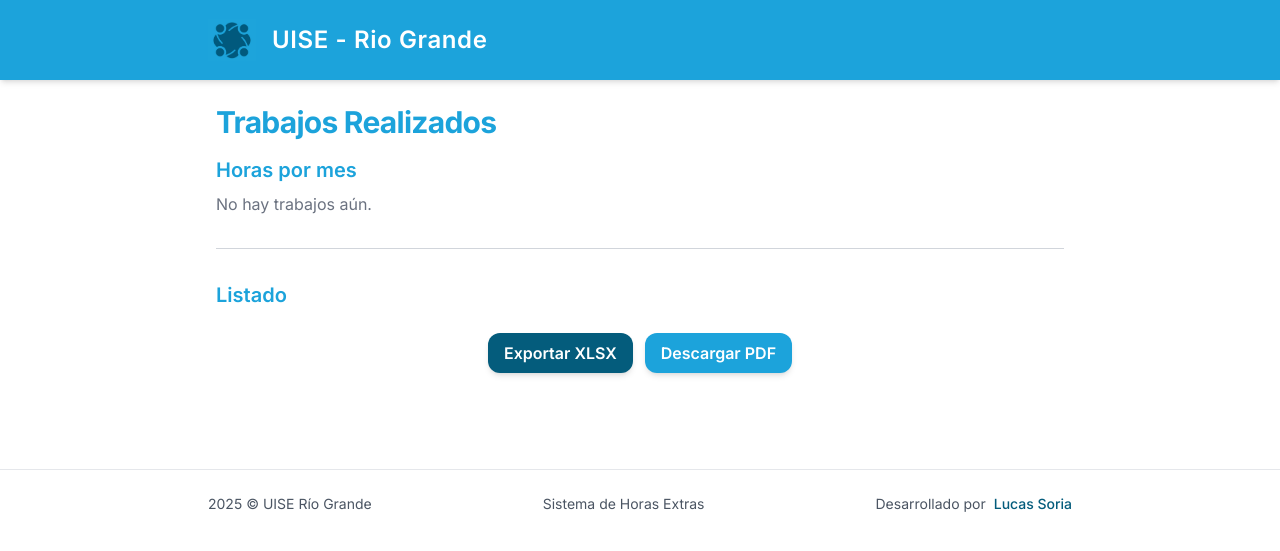
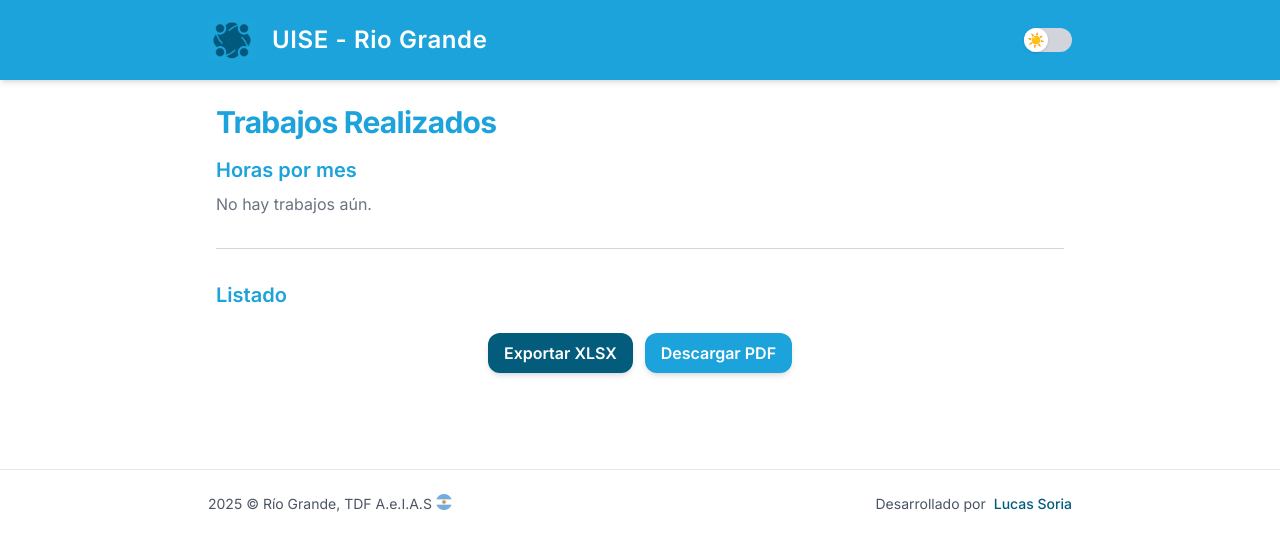
Before and after one commit to LUCAS-SO/django_jardineria, a Django app: page / in a window 1280 px wide. Shown: the top 551 px of the page. Run offline with Django 5.2, Linux system fonts and the light colour scheme; data that the repository does not hold is empty; some libraries are stand-ins or nearby versions.

Commit message:
Added toggle and modified footer

```diff
--- a/src/templates/base.html
+++ b/src/templates/base.html
@@ -8,6 +8,9 @@
     <!-- Inter Font -->
     <link href="https://fonts.googleapis.com/css2?family=Inter:wght@300;400;500;600;700&display=swap" rel="stylesheet">
     <style>
+        html {
+            transition: background-color 0.3s ease, color 0.3s ease;
+        }
         body {
             font-family: 'Inter', sans-serif;
         }
@@ -19,7 +22,7 @@
     <script src="https://cdn.tailwindcss.com"></script>
     <script>
         tailwind.config = {
-            darkMode: 'media',
+            darkMode: 'class',
             theme: {
                 extend: {
                     colors: {
@@ -36,14 +39,46 @@
 
     <!-- NAV -->
     <nav class="w-full bg-primary text-white shadow-md">
-        <div class="max-w-4xl mx-auto flex items-center gap-4 p-4">
-            <a href="{% url 'job-list' %}" class="flex items-center gap-4">
+    <div class="max-w-4xl mx-auto flex items-center justify-between p-4">
+
+        <!-- LOGO + TÍTULO -->
+        <div class="flex items-center gap-4">
+            <a href="{% url 'job-list' %}">
                 <img src="{% static 'img/logouise.png' %}" class="w-12 h-12 object-contain hover:opacity-80 transition">
             </a>
             <h1 class="text-2xl font-semibold tracking-wide">
                 UISE - Rio Grande
             </h1>
         </div>
+
+        <!-- TOGGLE DARK MODE -->
+        <label for="theme-toggle" class="relative inline-flex items-center cursor-pointer select-none">
+            <input type="checkbox" id="theme-toggle" class="sr-only peer">
+
+            <!-- Fondo del switch -->
+            <div class="w-12 h-6 rounded-full bg-gray-300 dark:bg-blue-500
+                        transition-colors duration-300 peer-checked:bg-blue-500"></div>
+
+            <!-- Circulito deslizante + iconos -->
+            <div class="absolute left-0 top-0 w-6 h-6 rounded-full shadow
+                        flex items-center justify-center bg-white
+                        transition-all duration-300 transform peer-checked:translate-x-6">
+
+                <!-- Icono modo claro (sol) -->
+                <span class="text-yellow-500 text-sm transition-opacity duration-200
+                            dark:opacity-0">
+                    ☀️
+                </span>
+
+                <!-- Icono modo oscuro (luna) -->
+                <span class="text-blue-700 text-sm absolute opacity-0 dark:opacity-100
+                            transition-opacity duration-200">
+                    🌙
+                </span>
+            </div>
+        </label>
+
+    </div>
     </nav>
 
     <main class="max-w-4xl mx-auto p-4 sm:p-6">
@@ -54,23 +89,46 @@
     <footer class="w-full mt-12 border-t border-gray-200 dark:border-gray-700">
         <div class="max-w-4xl mx-auto py-6 px-4 flex flex-col sm:flex-row justify-between items-center text-sm text-gray-600 dark:text-gray-400">
 
-            <p class="mb-2 sm:mb-0">
-                2025 © UISE Río Grande
-            </p>
+            <div class="flex">
+                <p class="mb-2 sm:mb-0">
+                    2025 © Río Grande, TDF A.e.I.A.S
+                </p>
+                <img src="{% static 'img/AR.png' %}" class="w-6 h-4 object-contain mb-2 sm:mb-0">
 
-            <p class="mb-2 sm:mb-0">
-                Sistema de Horas Extras
-            </p>
+            </div>
 
             <p class="flex items-center gap-2">
                 Desarrollado por
-                <span class="font-medium text-secondary dark:text-primary">
+                <a href="mailto:soria.lucas@hotmail.com"
+                class="font-medium text-secondary dark:text-primary underline hover:opacity-80 transition"
+                style="text-decoration: none;">
                     Lucas Soria
-                </span>
+                </a>
             </p>
 
         </div>
     </footer>
 
+    <script>
+        const toggle = document.getElementById("theme-toggle");
+        const root = document.documentElement;
+
+        // Cargar estado guardado
+        if (localStorage.getItem("theme") === "dark") {
+            root.classList.add("dark");
+            toggle.checked = true;
+        }
+
+        toggle.addEventListener("change", () => {
+            if (toggle.checked) {
+                root.classList.add("dark");
+                localStorage.setItem("theme", "dark");
+            } else {
+                root.classList.remove("dark");
+                localStorage.setItem("theme", "light");
+            }
+        });
+    </script>
+
 </body>
 </html>
```
Also changed, not shown: src/static/img/AR.png (added).
